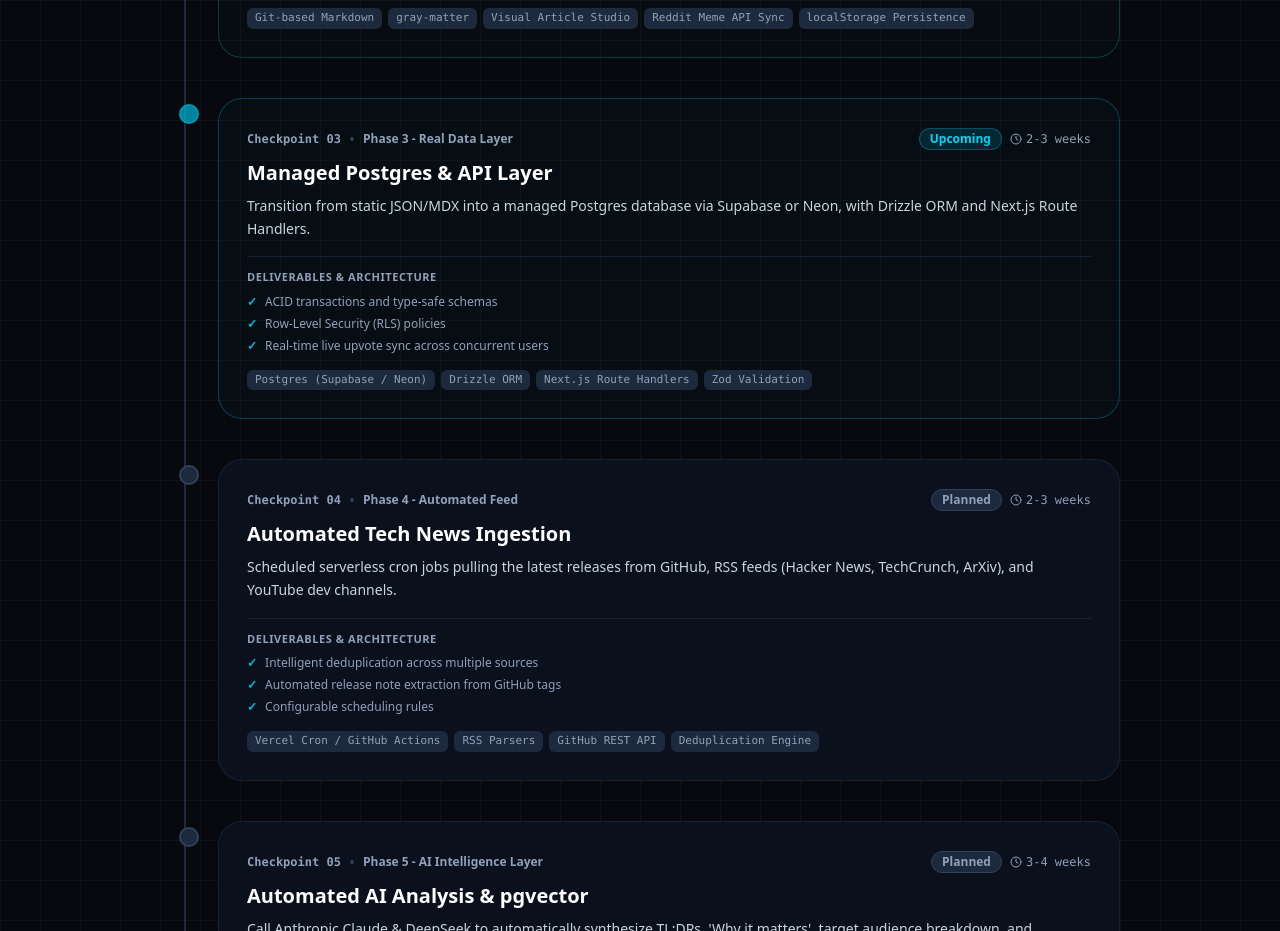
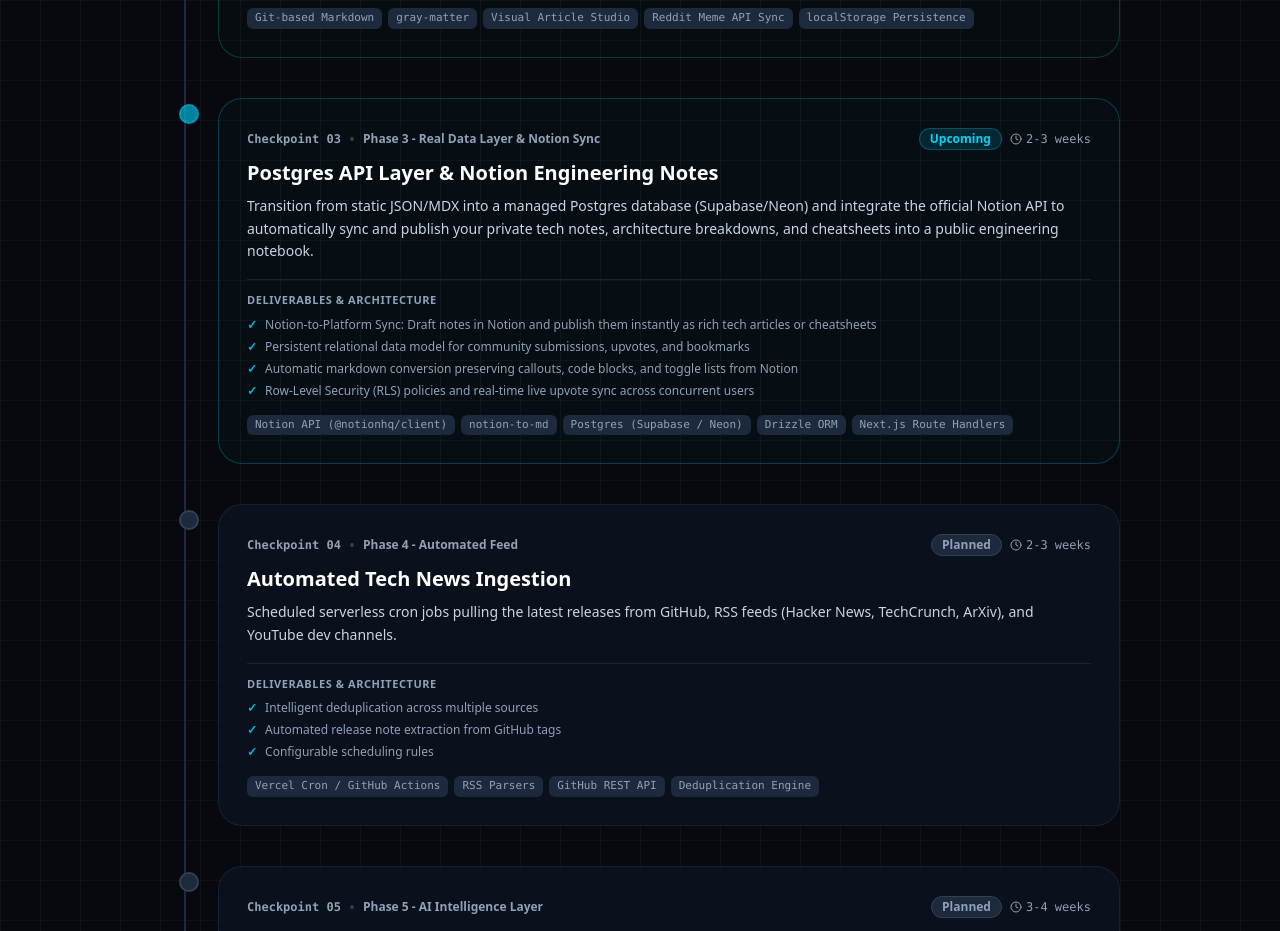
Before and after one commit to Ashish73653/promptNprod, a Next.js app: page /about in a window 1280 px wide. Shown: the part 2120-3051 px from the top of the page. Built offline with nearby package versions, Linux system fonts and the light colour scheme.

Commit message:
docs(roadmap): include Notion Notes Sync in Checkpoint 3

```diff
--- a/src/data/checkpoints.ts
+++ b/src/data/checkpoints.ts
@@ -34,18 +34,19 @@ export const roadmapCheckpoints: RoadmapCheckpoint[] = [
     ]
   },
   {
-    phase: "Phase 3 - Real Data Layer",
+    phase: "Phase 3 - Real Data Layer & Notion Sync",
     checkpointNumber: 3,
-    title: "Managed Postgres & API Layer",
+    title: "Postgres API Layer & Notion Engineering Notes",
     status: "Upcoming",
     duration: "2-3 weeks",
-    summary: "Transition from static JSON/MDX into a managed Postgres database via Supabase or Neon, with Drizzle ORM and Next.js Route Handlers.",
-    techStack: ["Postgres (Supabase / Neon)", "Drizzle ORM", "Next.js Route Handlers", "Zod Validation"],
-    keyDeliverable: "Relational data model for Articles, Roadmaps, User Bookmarks, Upvotes, and Submission workflows.",
+    summary: "Transition from static JSON/MDX into a managed Postgres database (Supabase/Neon) and integrate the official Notion API to automatically sync and publish your private tech notes, architecture breakdowns, and cheatsheets into a public engineering notebook.",
+    techStack: ["Notion API (@notionhq/client)", "notion-to-md", "Postgres (Supabase / Neon)", "Drizzle ORM", "Next.js Route Handlers"],
+    keyDeliverable: "Headless Notion publishing engine allowing one-click note sync from Notion workspaces directly into Prompt N Prod, paired with a persistent relational database for live community bookmarks and upvotes.",
     highlights: [
-      "ACID transactions and type-safe schemas",
-      "Row-Level Security (RLS) policies",
-      "Real-time live upvote sync across concurrent users"
+      "Notion-to-Platform Sync: Draft notes in Notion and publish them instantly as rich tech articles or cheatsheets",
+      "Persistent relational data model for community submissions, upvotes, and bookmarks",
+      "Automatic markdown conversion preserving callouts, code blocks, and toggle lists from Notion",
+      "Row-Level Security (RLS) policies and real-time live upvote sync across concurrent users"
     ]
   },
   {
```
